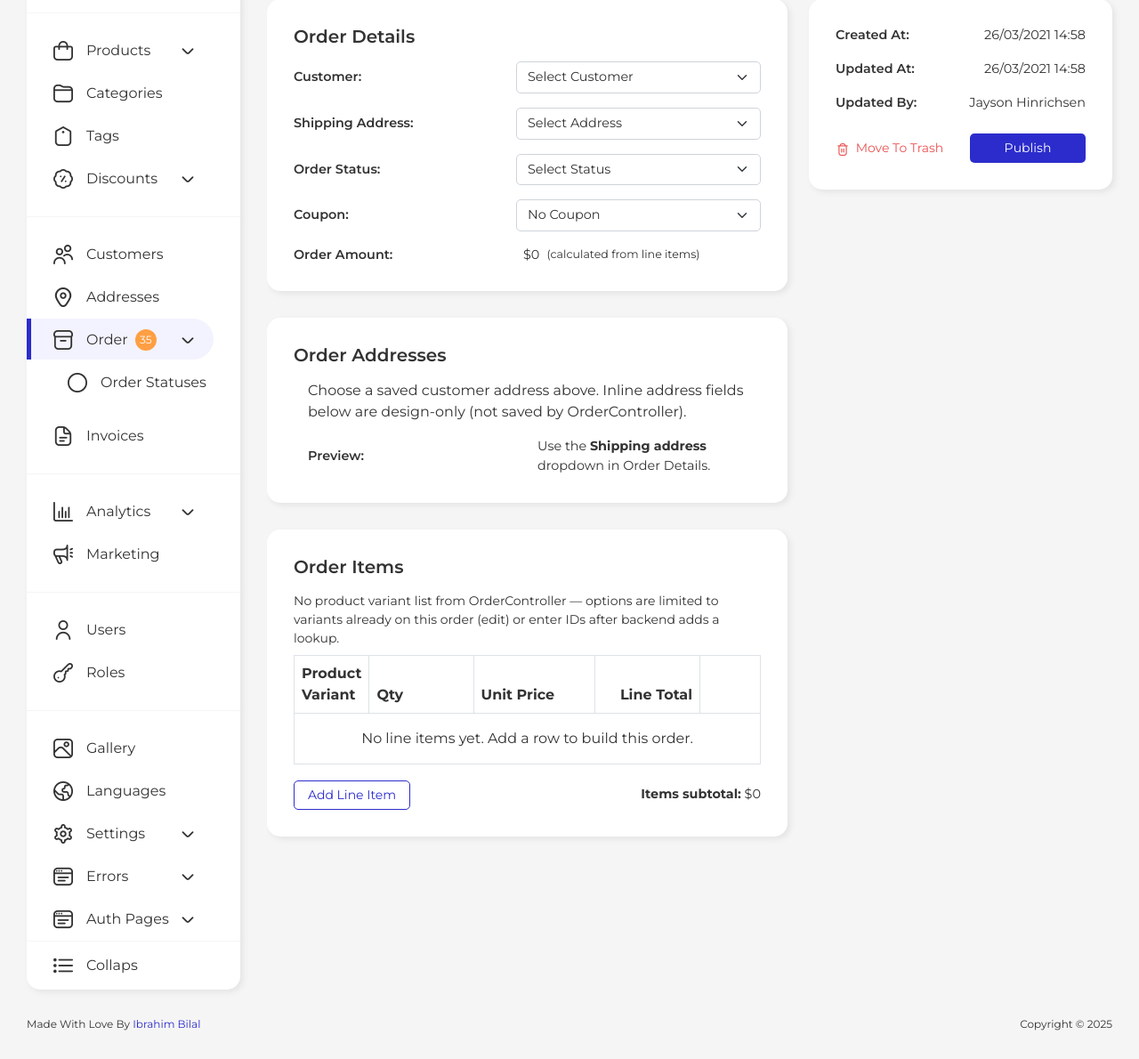
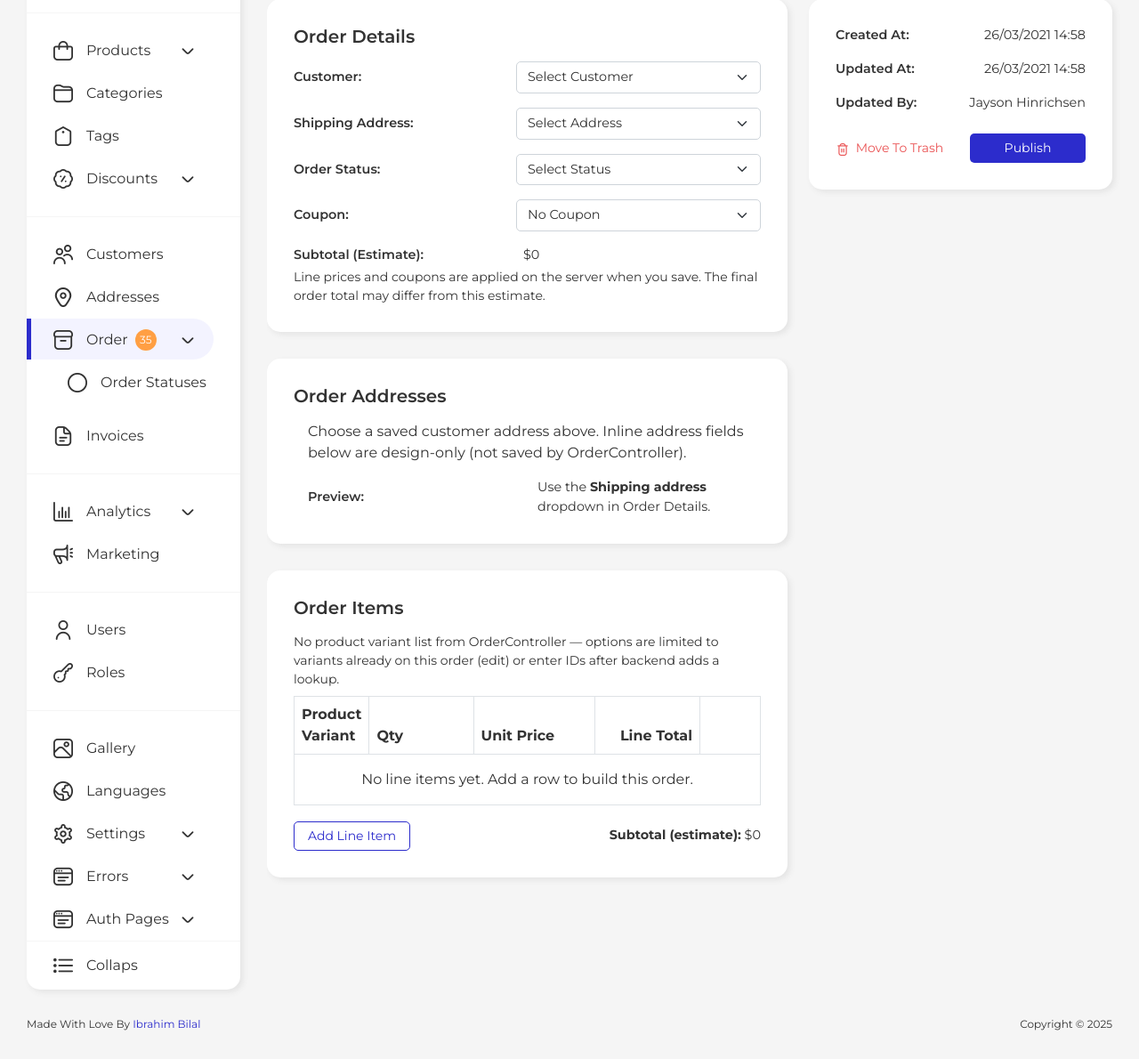
Before and after one commit to ibrahimbilal/e-commerce-dashboard-laravel, a Laravel app: page /orders/create in a window 1280 px wide. Shown: the part 185-1375 px from the top of the page at 89% size. Run offline with Laravel 9, Linux system fonts and the light colour scheme; a user stored in the database is signed in; data comes from the database, SQL or seed files in the repository; tables that the repository leaves empty hold one stand-in row (values such as "Sample post"); settings files or empty folders that the repository lacks are supplied.

Commit message:
fix(orders): subtotal estimate label; stop posting line prices
- Relabel order amount as Subtotal (estimate) with save-time coupon note
- Line items: variant + qty only; unit price read-only (saved lines on edit)
- orders/show unchanged (displays persisted order amount)

Co-authored-by: Ibrahim Bilal <ibrahimbilal@users.noreply.github.com>

```diff
--- a/resources/views/components/order-form-fields.blade.php
+++ b/resources/views/components/order-form-fields.blade.php
@@ -4,7 +4,6 @@
     $addressId = old('address_id', $orderModel?->address_id);
     $statusId = old('order_status_id', old('order_status', $orderModel?->order_status_id));
     $couponId = old('coupon_id', old('coupon', $orderModel?->coupon_id));
-    $displayAmount = $orderModel?->amount ?? 0;
 @endphp
 <div class="form-item second d-flex align-items-center flex-wrap flex-sm-nowrap">
 <label class="item-title" for="customer">Customer:</label>
@@ -55,8 +54,8 @@
 @endforeach
 </select>
 </div>
-<div class="form-item second d-flex align-items-center flex-wrap flex-sm-nowrap mt-3">
-<label class="item-title">Order amount:</label>
-<span class="ms-sm-2">$<span id="order-amount-display">{{ number_format((float) $displayAmount, 0, '.', ',') }}</span></span>
-<span class="text-muted small ms-2">(calculated from line items)</span>
+<div class="form-item second d-flex flex-column flex-sm-row align-items-sm-center flex-wrap mt-3">
+<label class="item-title">Subtotal (estimate):</label>
+<span class="ms-sm-2">$<span id="order-amount-display">0</span></span>
 </div>
+<p class="text-muted small mb-0 mt-1">Line prices and coupons are applied on the server when you save. The final order total may differ from this estimate.</p>
--- a/resources/views/components/order-items-table.blade.php
+++ b/resources/views/components/order-items-table.blade.php
@@ -64,9 +64,9 @@
     $idx = is_numeric($index) ? (int) $index : $loop->index;
     $paId = is_array($row) ? ($row['product_attribute_id'] ?? '') : '';
     $qty = is_array($row) ? ($row['quantity'] ?? 1) : 1;
-    $price = is_array($row) ? ($row['price'] ?? '') : '';
+    $unitPrice = is_array($row) ? (int) ($row['price'] ?? 0) : 0;
 @endphp
-<tr class="order-item-row" data-row-index="{{ $idx }}">
+<tr class="order-item-row" data-row-index="{{ $idx }}" @if($unitPrice > 0) data-unit-price="{{ $unitPrice }}" @endif>
 <td>
 <select class="form-select js-order-item-variant" name="items[{{ $idx }}][product_attribute_id]" required>
 <option value="">Select variant</option>
@@ -81,11 +81,11 @@
 <td>
 <input class="form-control js-order-item-qty" name="items[{{ $idx }}][quantity]" type="number" min="1" step="1" value="{{ $qty }}" required/>
 </td>
-<td>
-<input class="form-control js-order-item-price" name="items[{{ $idx }}][price]" type="number" min="0" step="1" value="{{ $price }}" required/>
+<td class="align-middle">
+<span class="js-order-item-unit-price text-muted">{{ $unitPrice > 0 ? '$'.number_format($unitPrice) : 'Set on save' }}</span>
 </td>
 <td class="text-end align-middle">
-<span class="js-order-line-total">0</span>
+<span class="js-order-line-total">{{ $unitPrice > 0 ? number_format($unitPrice * (int) $qty) : '—' }}</span>
 </td>
 <td class="text-end align-middle">
 <button type="button" class="btn trans-btn btn-sm js-remove-order-item" title="Remove row"><i class="fi-rr-trash"></i></button>
@@ -99,7 +99,7 @@
 <div class="d-flex justify-content-between align-items-center flex-wrap gap-2">
 <button type="button" class="btn regular-btn" id="js-add-order-item">Add line item</button>
 <div class="form-item second mb-0">
-<strong>Items subtotal:</strong> $<span id="order-items-running-total">0</span>
+<strong>Subtotal (estimate):</strong> $<span id="order-items-running-total">0</span>
 </div>
 </div>
 </div>
@@ -116,11 +116,11 @@
 <td>
 <input class="form-control js-order-item-qty" name="items[__INDEX__][quantity]" type="number" min="1" step="1" value="1" required/>
 </td>
-<td>
-<input class="form-control js-order-item-price" name="items[__INDEX__][price]" type="number" min="0" step="1" value="" required/>
+<td class="align-middle">
+<span class="js-order-item-unit-price text-muted">Set on save</span>
 </td>
 <td class="text-end align-middle">
-<span class="js-order-line-total">0</span>
+<span class="js-order-line-total">—</span>
 </td>
 <td class="text-end align-middle">
 <button type="button" class="btn trans-btn btn-sm js-remove-order-item" title="Remove row"><i class="fi-rr-trash"></i></button>
@@ -137,22 +137,37 @@ $(function () {
             );
         }
     }
+    function unitPriceForRow($row) {
+        var p = parseInt($row.attr('data-unit-price'), 10);
+        return isNaN(p) ? 0 : p;
+    }
     function lineTotal($row) {
         var q = parseFloat($row.find('.js-order-item-qty').val()) || 0;
-        var p = parseFloat($row.find('.js-order-item-price').val()) || 0;
+        var p = unitPriceForRow($row);
+        if (p <= 0) {
+            return null;
+        }
         return Math.round(q * p);
     }
     function refreshOrderItemsTotals() {
         var sum = 0;
+        var hasPartial = false;
         $('#order-items-body .order-item-row').each(function () {
-            var lt = lineTotal($(this));
-            $(this).find('.js-order-line-total').text(lt);
-            sum += lt;
+            var $row = $(this);
+            var lt = lineTotal($row);
+            if (lt === null) {
+                hasPartial = true;
+                $row.find('.js-order-line-total').text('—');
+            } else {
+                $row.find('.js-order-line-total').text(lt.toLocaleString('en-US'));
+                sum += lt;
+            }
         });
-        $('#order-items-running-total').text(sum);
+        var display = hasPartial && sum === 0 ? '0' : sum.toLocaleString('en-US');
+        $('#order-items-running-total').text(display);
         var $orderAmount = $('#order-amount-display');
         if ($orderAmount.length) {
-            $orderAmount.text(sum.toLocaleString('en-US'));
+            $orderAmount.text(display);
         }
     }
     function nextOrderItemIndex() {
@@ -176,7 +191,8 @@ $(function () {
     $('#js-add-order-item').on('click', function () {
         $('#order-items-empty-row').remove();
         var idx = nextOrderItemIndex();
-        var html = $('#order-item-row-template').html().replace(/__INDEX__/g, idx);
+        var html = $('#product-variant-row-template').length ? null : null;
+        html = $('#order-item-row-template').html().replace(/__INDEX__/g, idx);
         $('#order-items-body').append(html);
         reindexOrderItemRows();
         refreshOrderItemsTotals();
@@ -187,7 +203,7 @@ $(function () {
         refreshOrderItemsTotals();
         showOrderItemsEmptyState();
     });
-    $(document).on('input change', '.js-order-item-qty, .js-order-item-price', refreshOrderItemsTotals);
+    $(document).on('input change', '.js-order-item-qty', refreshOrderItemsTotals);
     refreshOrderItemsTotals();
 });
 </script>
```
